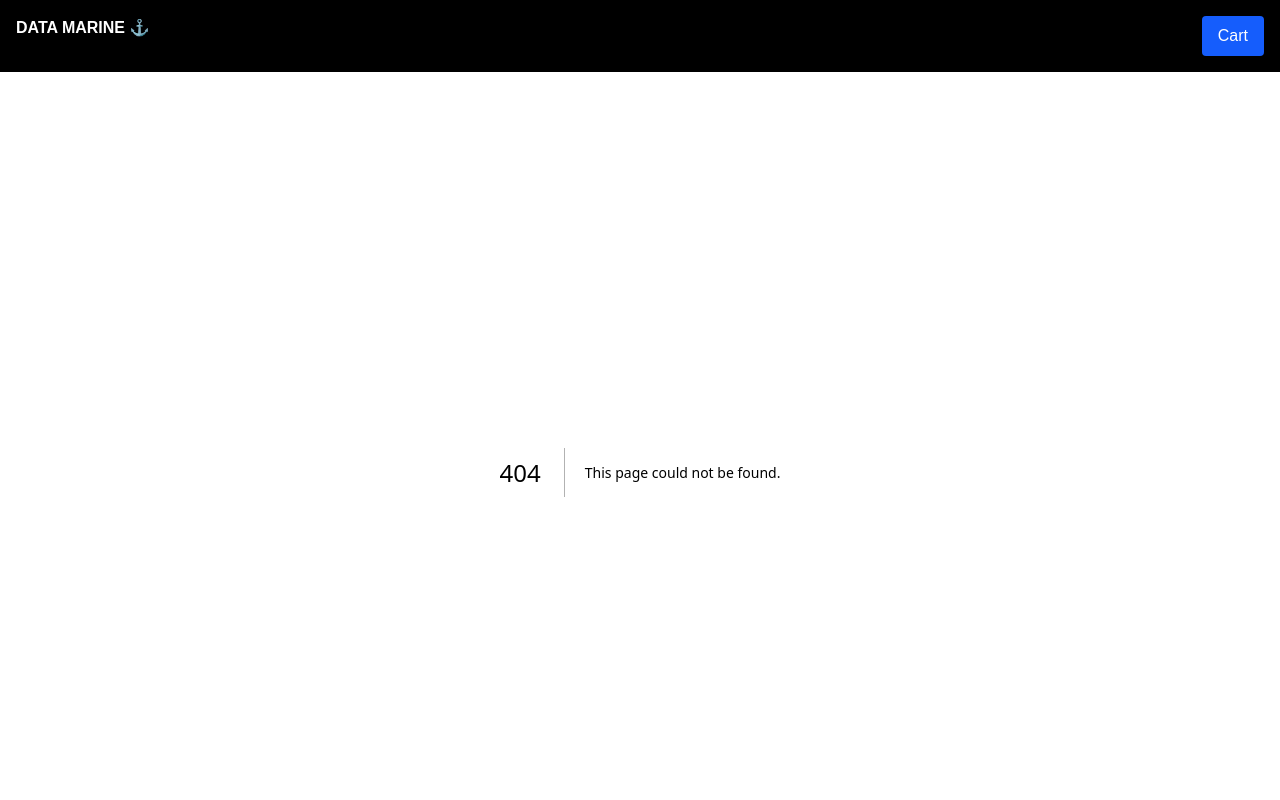
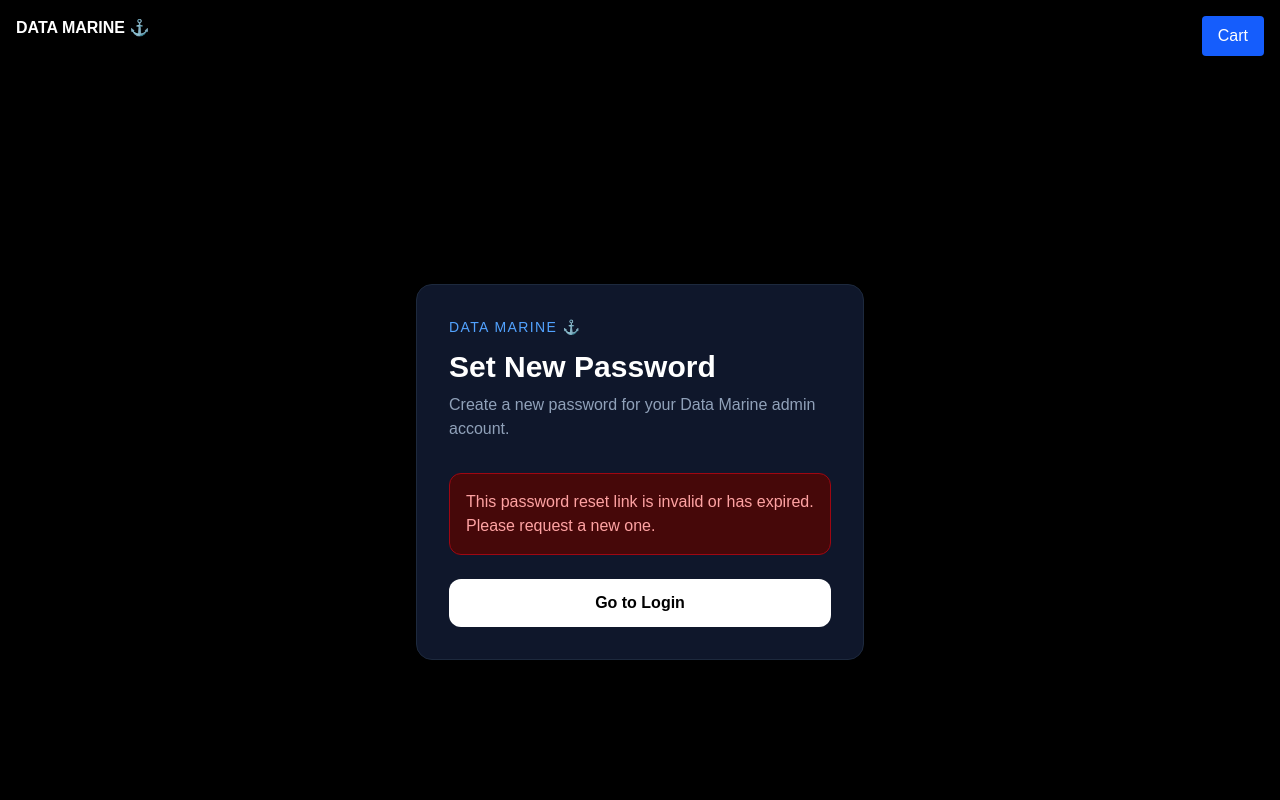
Before and after one commit to Tjoshuaa/datamarine, a Next.js app: page /reset-password in a window 1280 px wide. Before the commit this address had no page. Shown: the top 800 px of the page. Built offline with nearby package versions, Linux system fonts and the light colour scheme; no server answers.

Commit message:
Implement Reset Password Page with validation

```diff
--- /dev/null
+++ b/app/reset-password/page.tsx
@@ -0,0 +1,192 @@
+'use client'
+
+import { useEffect, useState } from 'react'
+import { useRouter } from 'next/navigation'
+import { supabase } from '@/lib/supabase'
+
+export default function ResetPasswordPage() {
+  const router = useRouter()
+
+  const [password, setPassword] = useState('')
+  const [confirmPassword, setConfirmPassword] = useState('')
+  const [loading, setLoading] = useState(false)
+  const [checking, setChecking] = useState(true)
+  const [error, setError] = useState('')
+  const [success, setSuccess] = useState(false)
+
+  useEffect(() => {
+    async function checkSession() {
+      const { data } = await supabase.auth.getSession()
+
+      if (!data.session) {
+        setError(
+          'This password reset link is invalid or has expired. Please request a new one.'
+        )
+      }
+
+      setChecking(false)
+    }
+
+    checkSession()
+  }, [])
+
+  async function handleUpdatePassword(
+    e: React.FormEvent
+  ) {
+    e.preventDefault()
+
+    setError('')
+
+    if (password.length < 6) {
+      setError(
+        'Password must be at least 6 characters.'
+      )
+      return
+    }
+
+    if (password !== confirmPassword) {
+      setError(
+        'Passwords do not match.'
+      )
+      return
+    }
+
+    setLoading(true)
+
+    const { error } =
+      await supabase.auth.updateUser({
+        password,
+      })
+
+    if (error) {
+      setError(error.message)
+      setLoading(false)
+      return
+    }
+
+    setSuccess(true)
+    setLoading(false)
+
+    setTimeout(() => {
+      router.replace('/login')
+    }, 2000)
+  }
+
+  if (checking) {
+    return (
+      <main className="min-h-screen bg-black text-white flex items-center justify-center p-6">
+        <p className="text-slate-400">
+          Checking password reset link...
+        </p>
+      </main>
+    )
+  }
+
+  return (
+    <main className="min-h-screen bg-black text-white flex items-center justify-center p-6">
+
+      <div className="w-full max-w-md bg-slate-900 border border-slate-800 rounded-2xl p-8">
+
+        <p className="text-sm uppercase tracking-widest text-blue-400">
+          DATA MARINE ⚓
+        </p>
+
+        <h1 className="text-3xl font-bold mt-3">
+          Set New Password
+        </h1>
+
+        <p className="text-slate-400 mt-2 mb-8">
+          Create a new password for your Data Marine admin account.
+        </p>
+
+        {success ? (
+
+          <div className="bg-green-950 border border-green-800 text-green-300 rounded-xl p-4">
+            Password updated successfully.
+
+            <p className="text-sm mt-2">
+              Redirecting you to the admin login...
+            </p>
+          </div>
+
+        ) : error ? (
+
+          <div>
+
+            <div className="bg-red-950 border border-red-800 text-red-300 rounded-xl p-4 mb-6">
+              {error}
+            </div>
+
+            <button
+              onClick={() => router.replace('/login')}
+              className="w-full bg-white text-black py-3 rounded-xl font-semibold"
+            >
+              Go to Login
+            </button>
+
+          </div>
+
+        ) : (
+
+          <form
+            onSubmit={handleUpdatePassword}
+            className="space-y-5"
+          >
+
+            <div>
+
+              <label className="block text-sm text-slate-400 mb-2">
+                New Password
+              </label>
+
+              <input
+                type="password"
+                value={password}
+                onChange={e =>
+                  setPassword(e.target.value)
+                }
+                placeholder="Enter new password"
+                className="w-full bg-black border border-slate-700 rounded-xl p-3 outline-none focus:border-blue-500"
+                required
+              />
+
+            </div>
+
+            <div>
+
+              <label className="block text-sm text-slate-400 mb-2">
+                Confirm Password
+              </label>
+
+              <input
+                type="password"
+                value={confirmPassword}
+                onChange={e =>
+                  setConfirmPassword(e.target.value)
+                }
+                placeholder="Confirm new password"
+                className="w-full bg-black border border-slate-700 rounded-xl p-3 outline-none focus:border-blue-500"
+                required
+              />
+
+            </div>
+
+            <button
+              type="submit"
+              disabled={loading}
+              className="w-full bg-blue-600 hover:bg-blue-700 py-3 rounded-xl font-bold disabled:opacity-50"
+            >
+              {loading
+                ? 'Updating Password...'
+                : 'Set New Password'}
+            </button>
+
+          </form>
+
+        )}
+
+      </div>
+
+    </main>
+  )
+}
```
